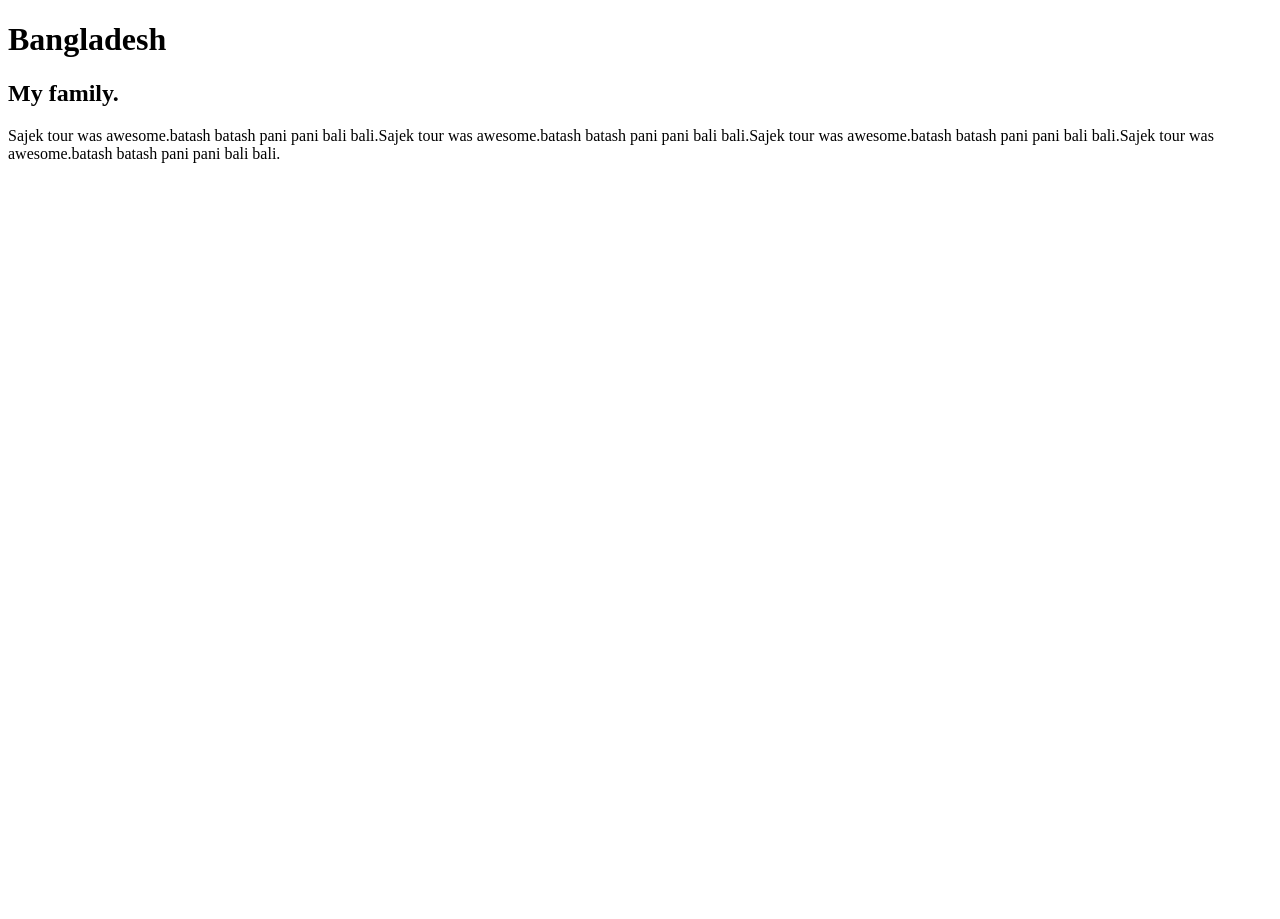
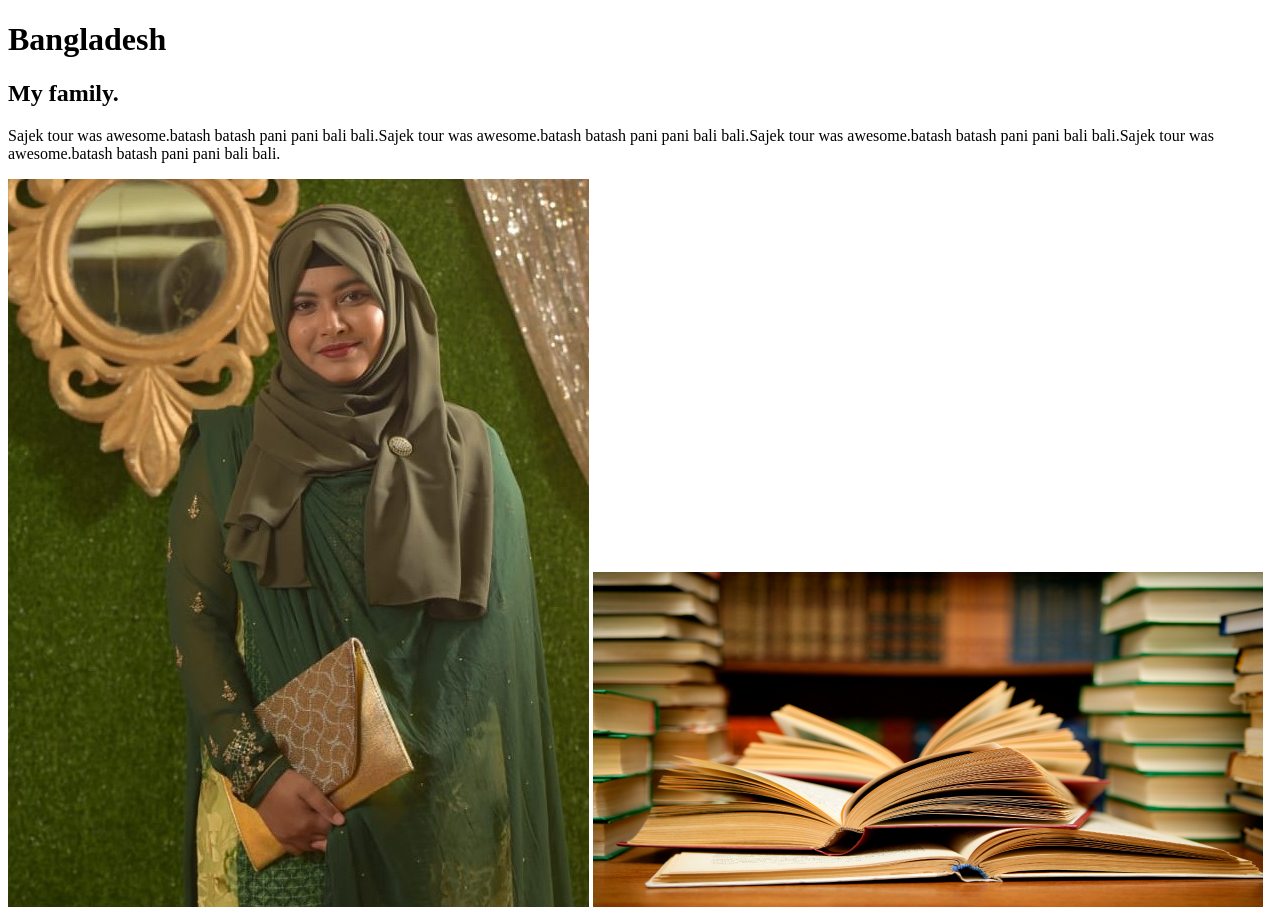
Before and after one commit to Dilshad-Jahan73/second-repository, a plain HTML site: page index.html in a window 1280 px wide. Before the commit the page ends 800 px from the top, so only its background shows below. Drawn offline with Linux system fonts and the light colour scheme.

Commit message:
image added

```diff
--- a/index.html
+++ b/index.html
@@ -10,5 +10,7 @@
     <h1>Bangladesh</h1>
     <h2>My family.</h2>
     <p>Sajek tour was awesome.batash batash pani pani bali bali.Sajek tour was awesome.batash batash pani pani bali bali.Sajek tour was awesome.batash batash pani pani bali bali.Sajek tour was awesome.batash batash pani pani bali bali.</p>
+    <img src="tabassum.jpg" alt="">
+    <img src="books/Books.jpg" alt="">
 </body>
 </html>
```
Also changed, not shown: 126901688_207644010762616_6984668965614203751_n.jpg (added), books/Books.jpg (added), books/logo/logo.png (added), tabassum (2).jpg (added), tabassum.jpg (added).
